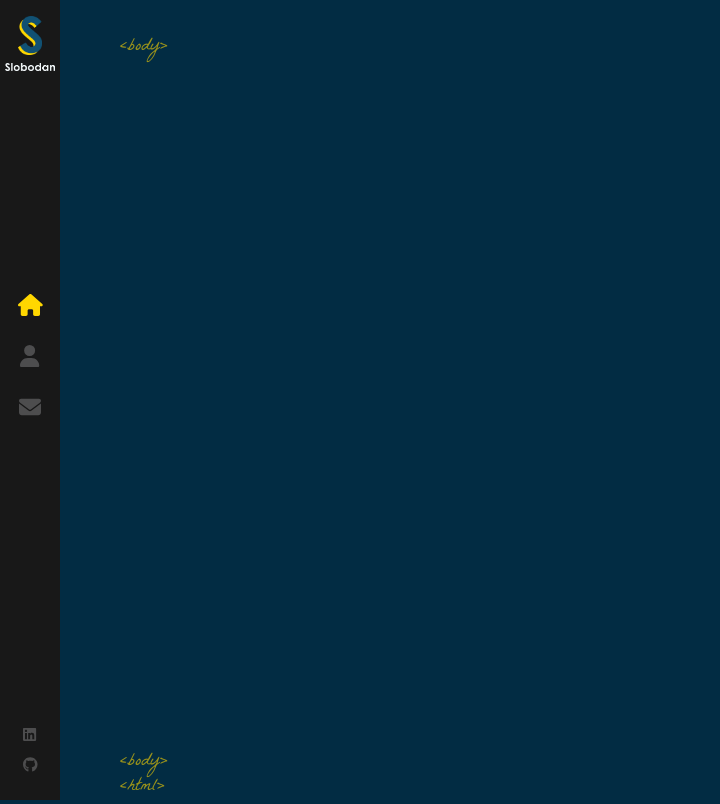
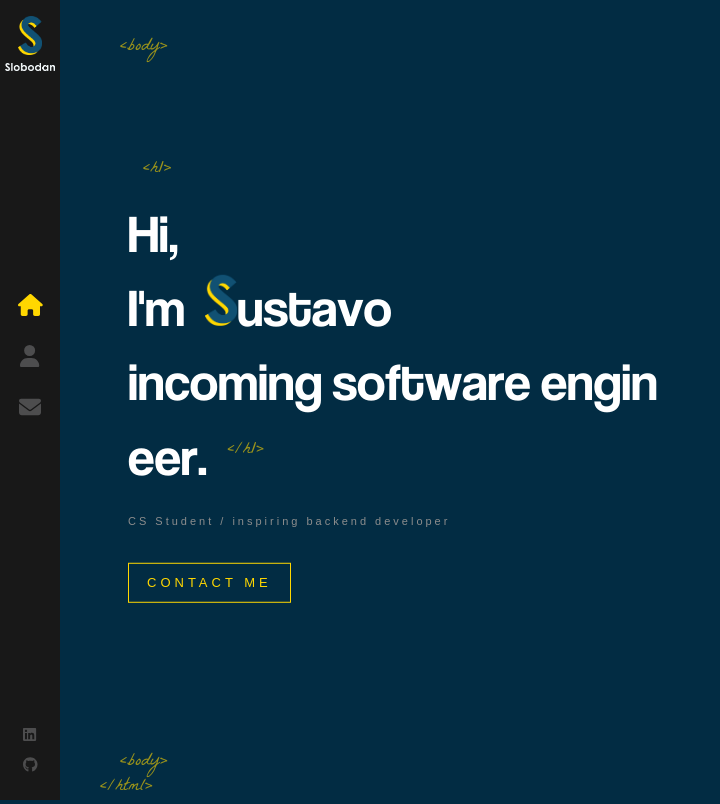
Before and after one commit to Junior4144/portfolio_web, a React (Vite) app in the folder react-portfolio/: page / in a window 1280 px wide. Shown: the whole page, without its empty margins (0-720 px from the left). Built offline with nearby package versions, Linux system fonts and the light colour scheme.

Commit message:
Feat: sidebar inital structure complete, home in development

```diff
--- a/react-portfolio/src/App.jsx
+++ b/react-portfolio/src/App.jsx
@@ -1,12 +1,17 @@
-import { useState } from 'react'
+
 import './App.scss'
 import { Routes, Route } from 'react-router-dom'
 import Layout from './components/Layout'
+import Home from './components/Home';
+
 function App() {
   return (
     <>
     <Routes>
-      <Route path="/" element={<Layout />} />
+      <Route path="/" element={<Layout />}>
+        <Route index element= {<Home />} />
+      </Route>
+
     </Routes>
     </>
   )
--- a/react-portfolio/src/App.scss
+++ b/react-portfolio/src/App.scss
@@ -3,17 +3,26 @@ $primary-color:#ffd700;
 @import 'animate.css';
 
 @font-face {
-  font-family: 'helvetica Neue';
+  font-family: 'Helvetica Neue';
   src: url('./assets/fonts/helvetica-neu.ttf') format('ttf');
+  font-weight: normal;
+  font-style: normal;
 }
 
 @font-face {
   font-family: 'La Belle Aurore';
-src: url('./assets/fonts/LaBelleAurore.woff2') format('woff2');
+  src: url('./assets/fonts/LaBelleAurore.woff2') format('woff2'),
+    url('./assets/fonts/LaBelleAurore.woff') format('woff');
+  font-weight: normal;
+  font-style: normal;
 }
+
 @font-face {
   font-family: 'Coolvetica';
-src: url('./assets/fonts/CoolverticaRg-Regular.woff2') format('woff2');
+  src: url('./assets/fonts/CoolveticaRg-Regular.woff2') format('woff2'),
+    url('./assets/fonts/CoolveticaRg-Regular.woff') format('woff');
+  font-weight: normal;
+  font-style: normal;
 }
 
 input,
--- /dev/null
+++ b/react-portfolio/src/components/AnimatedLetters/index.jsx
@@ -0,0 +1,17 @@
+import './index.scss';
+
+const AnimatedLetter = ( { letterClass, strArray, idx}) => {
+    return (
+        <span>
+            {
+                strArray.map((char, i) =>(
+                <span key={char + i} className={`${letterClass} _${i + idx}`}>
+                    {char}
+                </span>
+                ))
+            }
+        </span>
+    )
+};
+
+export default AnimatedLetter;
--- /dev/null
+++ b/react-portfolio/src/components/AnimatedLetters/index.scss
@@ -0,0 +1,25 @@
+.text-animate{
+    display: inline-block;
+    opacity:0;
+    animation: bounceIn 1s 1s;
+    animation-fill-mode: forwards;
+    min-width: 10px;
+
+}
+.text-animate-hover{
+    min-width: 10px;
+    display: inline-block;
+    animation-fill-mode: both;
+
+    &:hover{
+        animation: rubberBand 1s;
+        color: #ffd700;
+
+    }
+}
+
+@for $i from 1 through 48 {
+    .text-animate._#{$i} {
+        animation-delay: #{$i / 10}s;
+    }
+}
--- /dev/null
+++ b/react-portfolio/src/components/Home/index.jsx
@@ -0,0 +1,49 @@
+import { useEffect, useState } from 'react'
+
+import LogoTitle from '../../assets/images/logo-s.png'
+import Logo from './Logo'
+import { Link } from 'react-router-dom';
+import AnimatedLetters from '../AnimatedLetters';
+import './index.scss';
+
+
+const Home = () => {
+    const [letterClass, setLetterClass] = useState('text-animate');
+    const nameArray = ['u', 's', 't', 'a', 'v', 'o'];
+    const jobArray = ['i', 'n', 'c', 'o', 'm', 'i', 'n', 'g',' ', 's', 'o', 'f', 't', 'w', 'a', 'r', 'e', ' ', 'e', 'n', 'g', 'i', 'n', 'e', 'e', 'r', '.'];
+
+
+    useEffect(() => {
+        setTimeout(() => {
+          setLetterClass('text-animate-hover')
+        }, 5000)
+    }, [])
+
+    return (
+        <div className="container home-page">
+            <div className="text-zone">
+                <h1>
+                <span className={letterClass}>H</span>
+                <span className={`${letterClass} _12`}>i,</span>
+                <br />
+                <span className={`${letterClass} _13`}>I</span>
+                <span className={`${letterClass} _14`}>'m</span>
+                <img src={LogoTitle} alt="developer" />
+                <AnimatedLetters letterClass={letterClass}
+                strArray={nameArray}
+                idx ={15}/>
+                <br />
+                <AnimatedLetters letterClass={letterClass}
+                strArray={jobArray}
+                idx ={22}/>
+                </h1>
+                <h2>CS Student / inspiring backend developer</h2>
+                <Link to ="/contact" className="flat-button">CONTACT ME</Link>
+
+            </div>
+            <Logo />
+        </div>
+    );
+};
+
+export default Home
--- /dev/null
+++ b/react-portfolio/src/components/Home/index.scss
@@ -0,0 +1,84 @@
+
+
+.home-page{
+
+    .text-zone{
+        position: absolute;
+        left:10%;
+        top:50%;
+        transform: translateY(-50%);
+        width:43%;
+        max-height: 90%;
+    }
+    h1{
+        color: #fff;
+        font-size: 53px;
+        margin:0;
+        font-family: 'Coolvetica';
+        font-weight: 400;
+
+        &::before{
+            content: '<h1>';
+            font-family: 'La Belle Aurore';
+            color: #ffd700;
+            font-size: 18px;
+            position: absolute;
+            margin-top: -40px;
+            left: 15px;
+            opacity: 0.6;
+
+        }
+
+        &::after {
+            content: '</h1>';
+            font-family: 'La Belle Aurore';
+            color: #ffd700;
+            font-size: 18px;
+            position: absolute;
+            margin-top: 18px;
+            margin-left: 20px;
+            animation: fadeIn 1s 1.7s backwards;
+            opacity: 0.6;
+
+        }
+        img {
+            width:32px;
+            margin-left: 20px;
+            opacity: 0;
+            height: auto;
+            animation: rotateIn 1s linear both;
+            animation-delay: 1.4s;
+        }
+
+    }
+    h2 {
+        color: #8d8d8d;
+        margin-top: 20px;
+        font-weight: 400;
+        font-size: 11px;
+        font-family: sans-serif;
+        letter-spacing: 3px;
+        animation: fadeIn 1s 1.8s backwards;
+    }
+    .flat-button{
+        color: #ffd700;
+        font-size: 13px;
+        font-weight: 400;
+        letter-spacing: 4px;
+        font-family: sans-serif;
+        text-decoration: none;
+        padding: 10px 18px;
+        border: 1px solid #ffd700;
+        margin-top: 25px;
+        float:left;
+        animation: fadeInAnimation 1s 1.8s backwards;
+        white-space: nowrap;
+
+        &:hover{
+            background-color: #ffd700;
+            color: #333;
+        }
+    }
+
+
+}
--- /dev/null
+++ b/react-portfolio/src/components/Home/logo/index.scss
@@ -0,0 +1,38 @@
+.logo-container{
+    z-index: 0;
+    width:400px;
+    height: 609px;
+    position: absolute;
+    top: 0;
+    right: 15%;
+    bottom: 0%;
+    left: auto;
+    margin: auto;
+    opacity: 0;
+
+    svg{
+        width: 100%;
+        height: auto;
+        bottom: 0;
+        transform: rotateZ(30deg) !important;
+    }
+
+    .solid-logo{
+        position: absolute;
+        top:auto;
+        right:auto;
+        bottom: auto;
+        left: 0;
+        margin: auto;
+        width: 100%;
+        opacity: 0;
+        transform:  rotateZ(30deg);
+        z-index: 1;
+    }
+}
+
+.svg-container{
+    stroke: #ffd700;
+
+    stroke-width: 10;
+}
--- a/react-portfolio/src/components/Layout/index.jsx
+++ b/react-portfolio/src/components/Layout/index.jsx
@@ -13,9 +13,8 @@ const Layout = () =>{
 
                 <span className="tags bottom-tags">
                 &lt;body&gt;
-
                 <br />
-                <span className="bottom-tags-html">&lt;html&gt;</span>
+                <span className="bottom-tag-html">&lt;/html&gt;</span>
                 </span>
             </div>
         </div>
--- a/react-portfolio/src/components/Layout/index.scss
+++ b/react-portfolio/src/components/Layout/index.scss
@@ -20,3 +20,18 @@
 .bottom-tag-html{
     margin-left: -20px;
 }
+
+.container{
+    width:100%;
+    will-change: contents;
+    height:90%;
+    min-height: 566px;
+    position: absolute;
+    opacity: 0;
+    top: 5%;
+    margin: 0 auto;
+    z-index: 1;
+    transform-style: preserve-3d;
+    animation: fadeIn 1s forwards;
+    animation-delay: 1s;
+}
```
Also changed, not shown: react-portfolio/src/components/Home/logo/index.jsx (added, +40 -0 lines).
